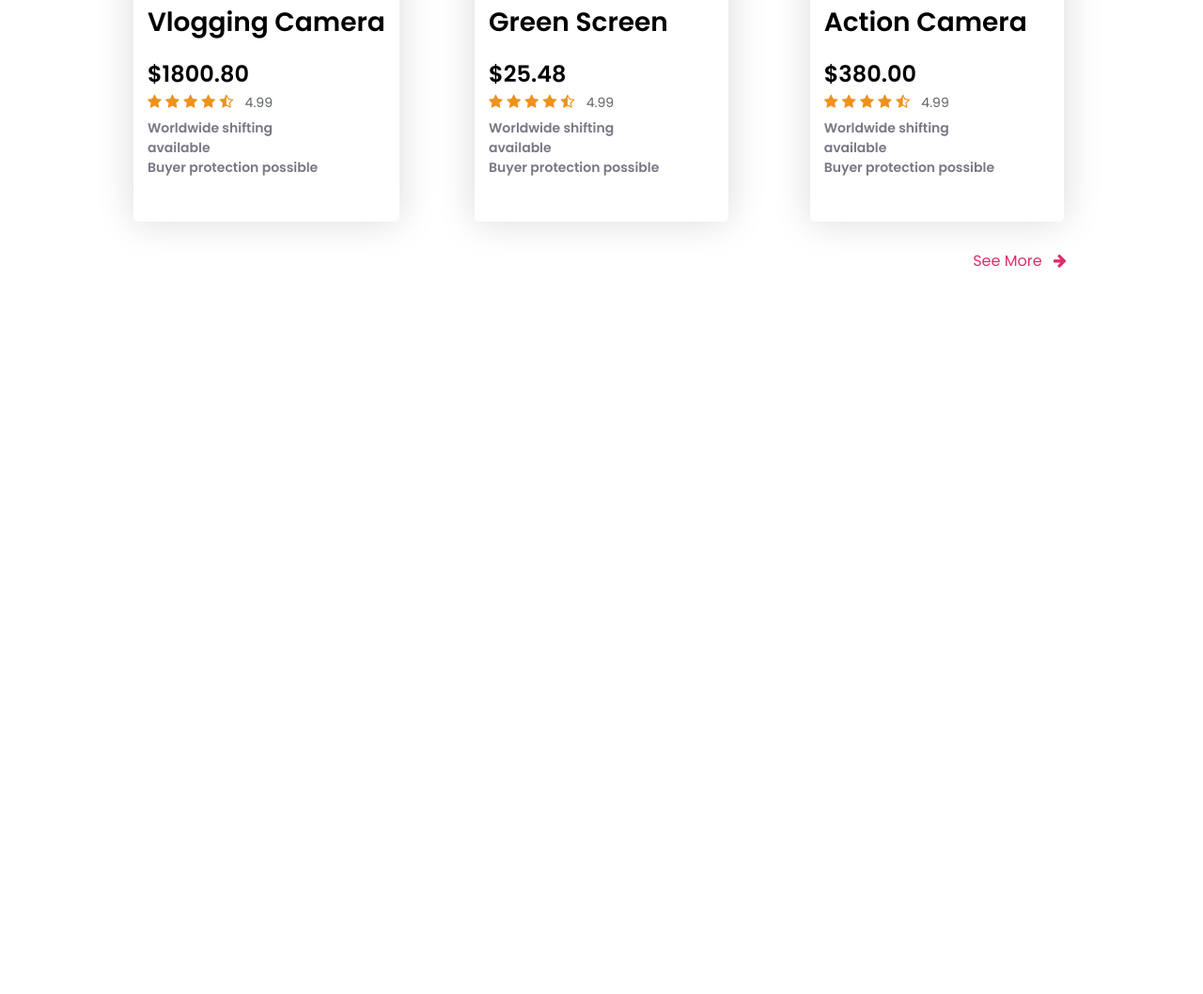
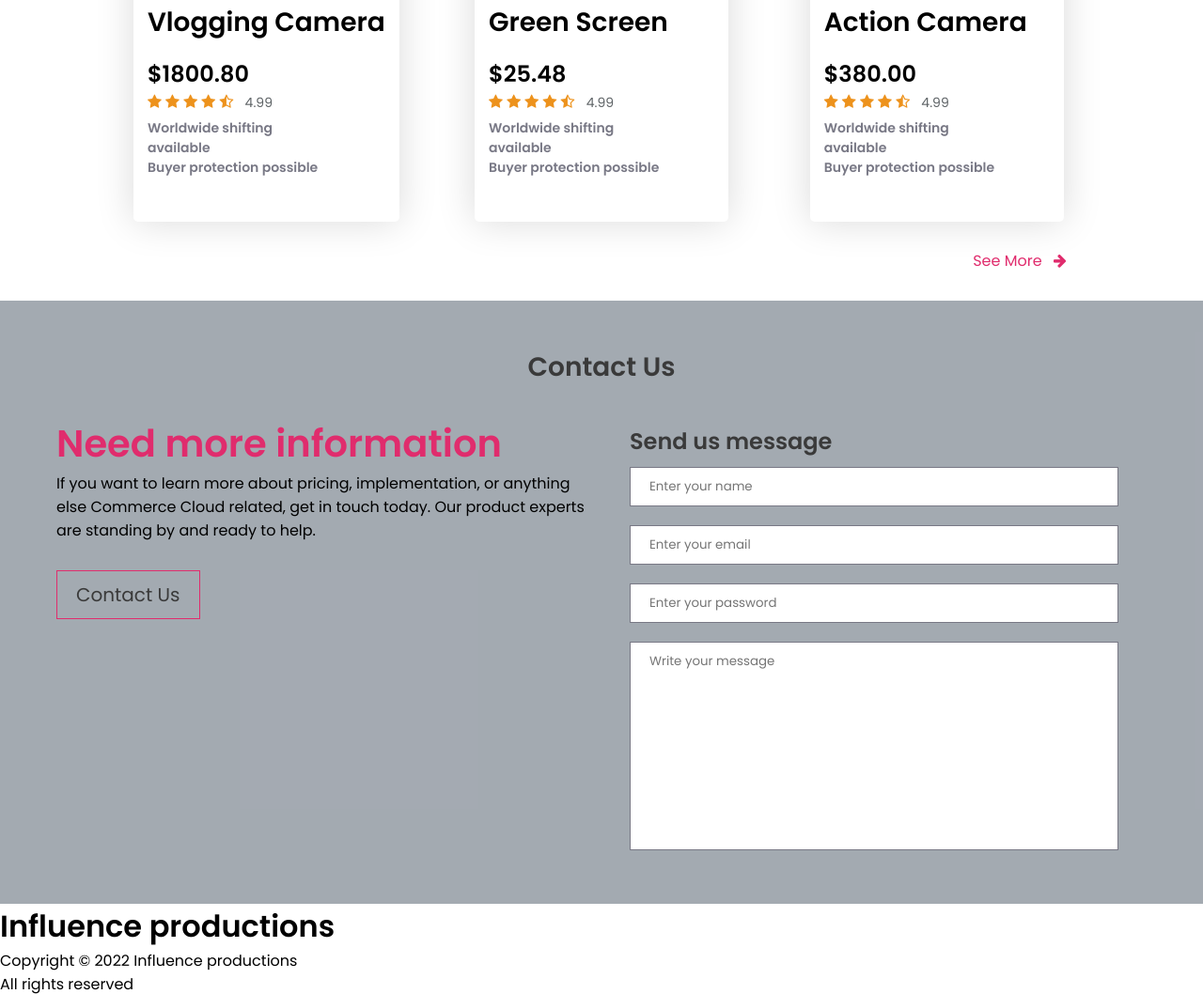
Before and after one commit to MdIbrahimKholil7/influence-gear, a plain HTML site: page index.html in a window 1280 px wide. Shown: the part 2188-3246 px from the top of the page at 94% size. Before the commit the page ends 2478 px from the top, so only its background shows below. Drawn offline with Linux system fonts and the light colour scheme; a web font is replaced by a local one.

Commit message:
adding contact section

```diff
--- a/index.html
+++ b/index.html
@@ -251,11 +251,43 @@
     <a class="see-btn" href="">See More <i  class="fa fa-arrow-right" aria-hidden="true"></i></a>
 </section>
 
-
-
+<!-- contact us section  -->
+<section class="contact container">
+    <h1 class="title">Contact Us</h1>
+    <div id="contact">
+        <div class="about-details">
+            <h1>Need more information</h1>
+            <p>If you want to learn more about pricing, implementation, or anything else Commerce Cloud related, get in touch today. Our product experts are standing by and ready to help.</p>
+            <a class="contact-btn" href="">Contact Us</a>
+        </div>
+        <div class="message">
+            <h1>Send us message</h1>
+            <form>
+                <input type="text" placeholder="Enter your name">
+                <input type="email" placeholder="Enter your email">
+                <input type="password" placeholder="Enter your password">
+                <textarea name="" placeholder="Write your message" id="" cols="30" rows="10"></textarea>
+            </form>
+        </div>
+    </div>
+</section>
 </main>
 
+<!-- footer section  start  -->
 
+<footer>
+    <div class="footer-div">
+        <h1>Influence productions</h1>
+        <p>Copyright &copy; 2022 Influence productions</p>
+        <p>All rights reserved</p>
+        <div class="footer-icon">
+            <i class="fa fa-facebook" aria-hidden="true"></i>
+            <i class="fa fa-twitter" aria-hidden="true"></i>
+            <i class="fa fa-linkedin" aria-hidden="true"></i>
+            <i class="fa fa-youtube-play" aria-hidden="true"></i>
+        </div>
+    </div>
+</footer>
 
 
 
--- a/style.css
+++ b/style.css
@@ -165,8 +165,21 @@ nav{
     background: #FFFFFF;
     box-shadow: 0px 0px 40px rgba(0, 0, 0, 0.15);
     border-radius: 5px;
+    cursor: pointer;
+    transition: 0.3s linear;
+}
+.card:hover  .card-img img{
+    transform: scale(1.1);
+}
+.card:hover{
+    box-shadow: 3px 5px 40px rgba(0, 0, 0, 0.5);;
+}
+.card-img{
+
+    overflow: hidden;
 }
 .card img{
+    transition: 0.3s linear;
     width: 240px;
 }
 
@@ -195,8 +208,91 @@ nav{
     color:#E02C6D;
     margin-top: 30px;
     margin-left:88%;
+    margin-bottom: 30px;
     display: block;
     text-decoration: none;
     font-size:16px;
     line-height: 24px;
 }
+
+/* contact us section start  */
+
+
+.contact{
+    background:#9da4aced;
+}
+
+#contact{
+    display: grid;
+    grid-template-columns: repeat(2,1fr);
+
+}
+.about-details h1{
+    font-size: 40px;
+    color:#E02C6D;
+}
+
+.about-details p{
+    line-height: 25px;
+    font-size: 16px;
+}
+.contact-btn{
+    border: 1px solid #E02C6D;
+    color:#3A3A3A;
+    font-size: 20px;
+    text-decoration: none;
+    padding: 10px 20px;
+    margin-top: 30px;
+    display: inline-block;
+    position: relative;
+    z-index: 1;
+    transition: 0.3s linear;
+    overflow: hidden;
+}
+.contact-btn:hover{
+    color:#fff;
+}
+.contact-btn::after{
+    content: '';
+    position: absolute;
+    top: 0;
+    left: -100%;
+    background:#E02C6D;
+    width: 100%;
+    height: 100%;
+    transition: 0.3s linear;
+    z-index: -1;
+
+}
+.contact-btn:hover::after{
+    content: '';
+    position: absolute;
+    top: 0;
+    left: 0;
+
+}
+
+.message{
+
+    padding: 10px 30px;
+
+}
+.message:hover{
+    box-shadow: 3px 5px 30px rgba(0, 0, 0, 0.5);
+}
+.message h1{
+    color: #3A3A3A;
+}
+.message input,textarea{
+    width: 100%;
+    margin: 10px 0;
+    padding: 10px 20px;
+    border: 1px solid #787885;
+
+}
+.message input,textarea:focus{
+    outline: none;
+}
+.message textarea{
+    resize: none;
+}
```
